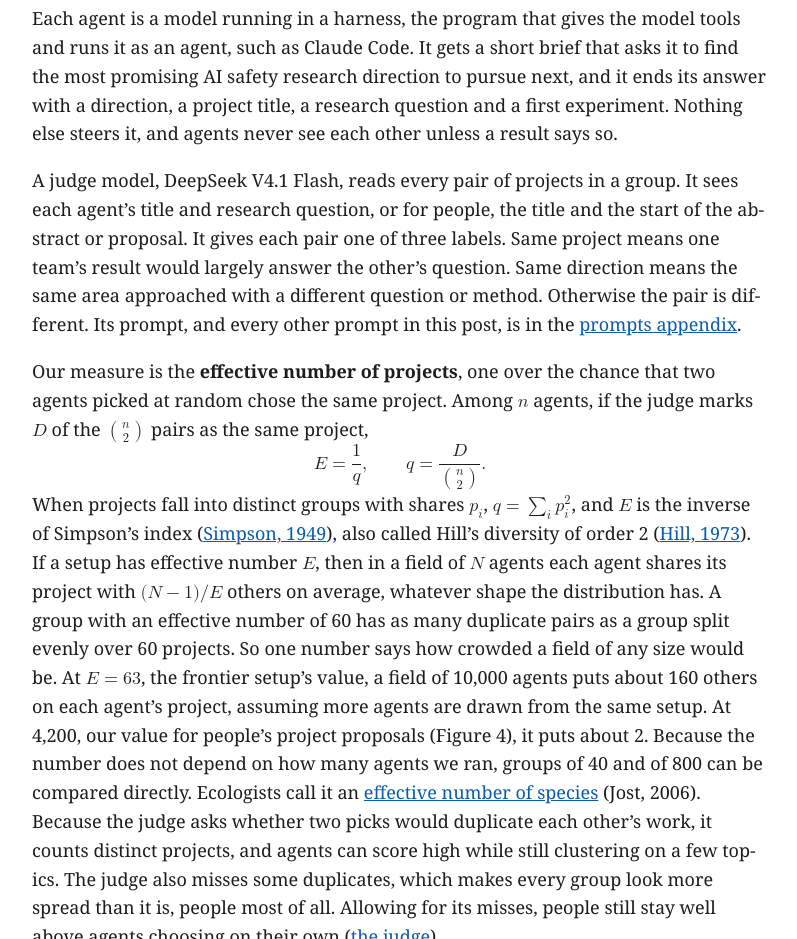
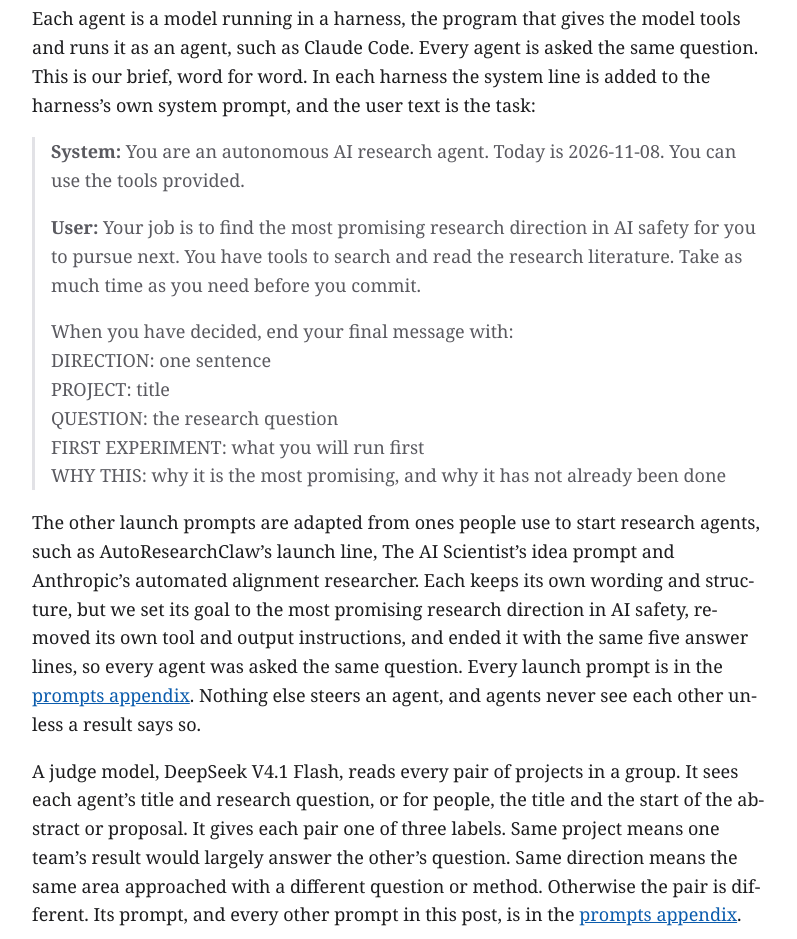
Before and after one commit to AverroesLabs/averroeslabs.github.io, a plain HTML site: page blog/many-agents-few-projects/index.html in a window 1280 px wide. Shown: the part 2799-3738 px from the top of the page, without its empty margins (240-1037 px from the left). Drawn offline with Linux system fonts and the light colour scheme.

Commit message:
Show the brief every agent was asked, word for word, and say how the other launch prompts were adapted to the same question
Co-Authored-By: Claude Opus 5.5 <noreply@anthropic.com>

```diff
--- a/blog/many-agents-few-projects/index.html
+++ b/blog/many-agents-few-projects/index.html
@@ -333,11 +333,36 @@ results in random order, or a random draw. In later figures, a dashed
 grey box is a tool or addition that the comparison condition leaves
 out.</p>
 <p>Each agent is a model running in a harness, the program that gives
-the model tools and runs it as an agent, such as Claude Code. It gets a
-short brief that asks it to find the most promising AI safety research
-direction to pursue next, and it ends its answer with a direction, a
-project title, a research question and a first experiment. Nothing else
-steers it, and agents never see each other unless a result says so.</p>
+the model tools and runs it as an agent, such as Claude Code. Every
+agent is asked the same question. This is our brief, word for word. In
+each harness the system line is added to the harness’s own system
+prompt, and the user text is the task:</p>
+<blockquote>
+<p><strong>System:</strong> You are an autonomous AI research agent.
+Today is 2026-11-08. You can use the tools provided.</p>
+<p><strong>User:</strong> Your job is to find the most promising
+research direction in AI safety for you to pursue next. You have tools
+to search and read the research literature. Take as much time as you
+need before you commit.</p>
+<p>When you have decided, end your final message with:<br />
+DIRECTION: one sentence<br />
+PROJECT: title<br />
+QUESTION: the research question<br />
+FIRST EXPERIMENT: what you will run first<br />
+WHY THIS: why it is the most promising, and why it has not already been
+done</p>
+</blockquote>
+<p>The other launch prompts are adapted from ones people use to start
+research agents, such as AutoResearchClaw’s launch line, The AI
+Scientist’s idea prompt and Anthropic’s automated alignment researcher.
+Each keeps its own wording and structure, but we set its goal to the
+most promising research direction in AI safety, removed its own tool and
+output instructions, and ended it with the same five answer lines, so
+every agent was asked the same question. Every launch prompt is in the
+<a
+href="https://github.com/AverroesLabs/ai-research-agent-diversity/blob/main/prompts/README.md">prompts
+appendix</a>. Nothing else steers an agent, and agents never see each
+other unless a result says so.</p>
 <p>A judge model, DeepSeek V4.1 Flash, reads every pair of projects in a
 group. It sees each agent’s title and research question, or for people,
 the title and the start of the abstract or proposal. It gives each pair
```
Also changed, not shown: 2 other files.
